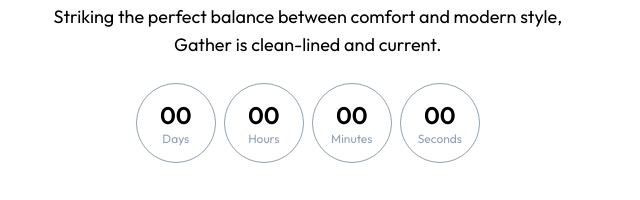
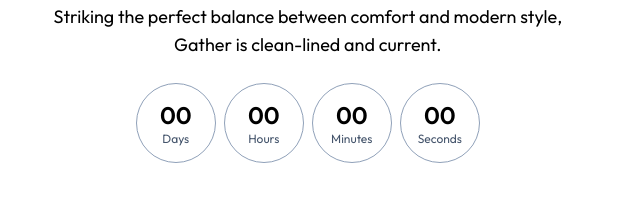
Before and after one commit to mikeheul/TEMPLATE_Tailwind_Furniture, a website: page index.html in a window 1280 px wide. Shown: the part 2740-2940 px from the top of the page, 636-1276 px from the left. Drawn offline with Linux system fonts and the light colour scheme.

Commit message:
feat: add new color variable and update text colors for better visibility

```diff
--- a/index.html
+++ b/index.html
@@ -8,7 +8,12 @@
     <link href="https://fonts.googleapis.com/css2?family=Outfit:wght@100..900&display=swap" rel="stylesheet">
     <link rel="stylesheet" href="https://cdnjs.cloudflare.com/ajax/libs/font-awesome/6.7.2/css/all.min.css" integrity="sha512-Evv84Mr4kqVGRNSgIGL/F/aIDqQb7xQ2vcrdIwxfjThSH8CSR7PBEakCr51Ck+w+/U6swU2Im1vVX0SVk9ABhg==" crossorigin="anonymous" referrerpolicy="no-referrer" />
     <link rel="stylesheet" href="css/output.css">
-    <title>Template</title>
+
+    <meta name="description" content="A modern furniture store template showcasing various furniture products with a clean and responsive design.">
+    <meta name="keywords" content="furniture, store, template, modern, responsive, design">
+    <meta name="author" content="Mickael M.">
+
+    <title>Furniture Template - Miniture</title>
 </head>
 <body>
     <div id="wrapper" class="min-h-screen flex flex-col items-center justify-center p-10">
@@ -209,19 +214,19 @@
                         <div class="flex gap-2 justify-center mt-4">
                             <div class="flex flex-col items-center justify-center h-20 w-20 rounded-full border border-slate-400">
                                 <p class="font-semibold text-2xl">00</p>
-                                <p class="text-xs text-slate-400">Days</p>
+                                <p class="text-xs text-slate-600">Days</p>
                             </div>
                             <div class="flex flex-col items-center justify-center h-20 w-20 rounded-full border border-slate-400">
                                 <p class="font-semibold text-2xl">00</p>
-                                <p class="text-xs text-slate-400">Hours</p>
+                                <p class="text-xs text-slate-600">Hours</p>
                             </div>
                             <div class="flex flex-col items-center justify-center h-20 w-20 rounded-full border border-slate-400">
                                 <p class="font-semibold text-2xl">00</p>
-                                <p class="text-xs text-slate-400">Minutes</p>
+                                <p class="text-xs text-slate-600">Minutes</p>
                             </div>
                             <div class="flex flex-col items-center justify-center h-20 w-20 rounded-full border border-slate-400">
                                 <p class="font-semibold text-2xl">00</p>
-                                <p class="text-xs text-slate-400">Seconds</p>
+                                <p class="text-xs text-slate-600">Seconds</p>
                             </div>
                         </div>
                         <button class="mt-8 px-8 py-4 bg-orange-400 text-white rounded-full hover:bg-orange-500 cursor-pointer transition-colors">Shop Now</button>
```
Also changed, not shown: css/output.css.
